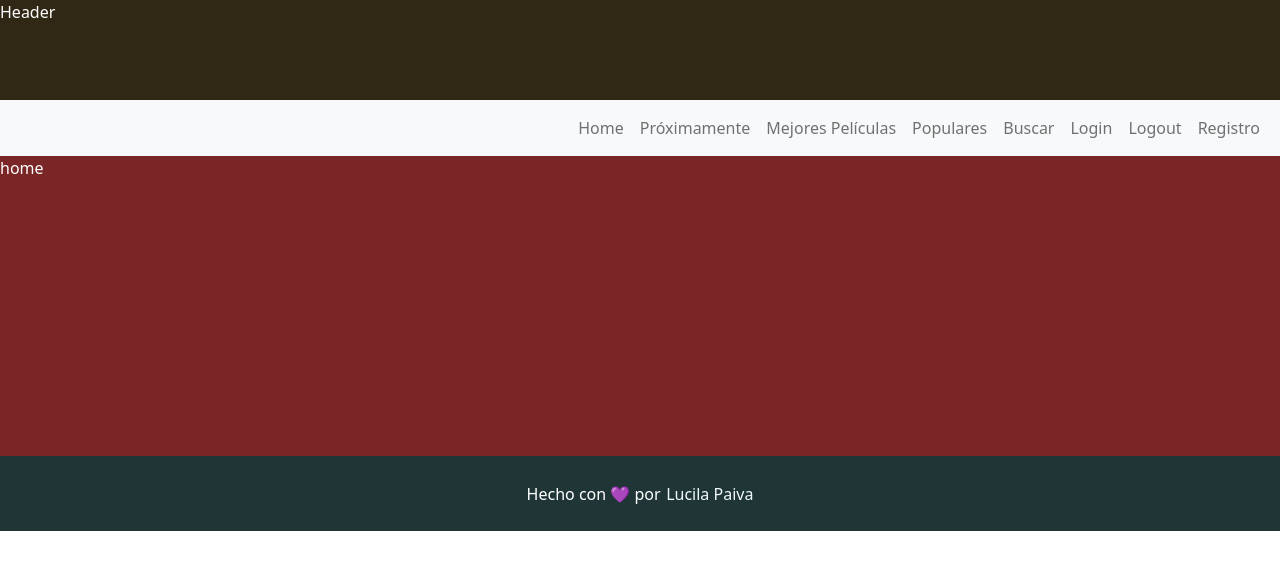
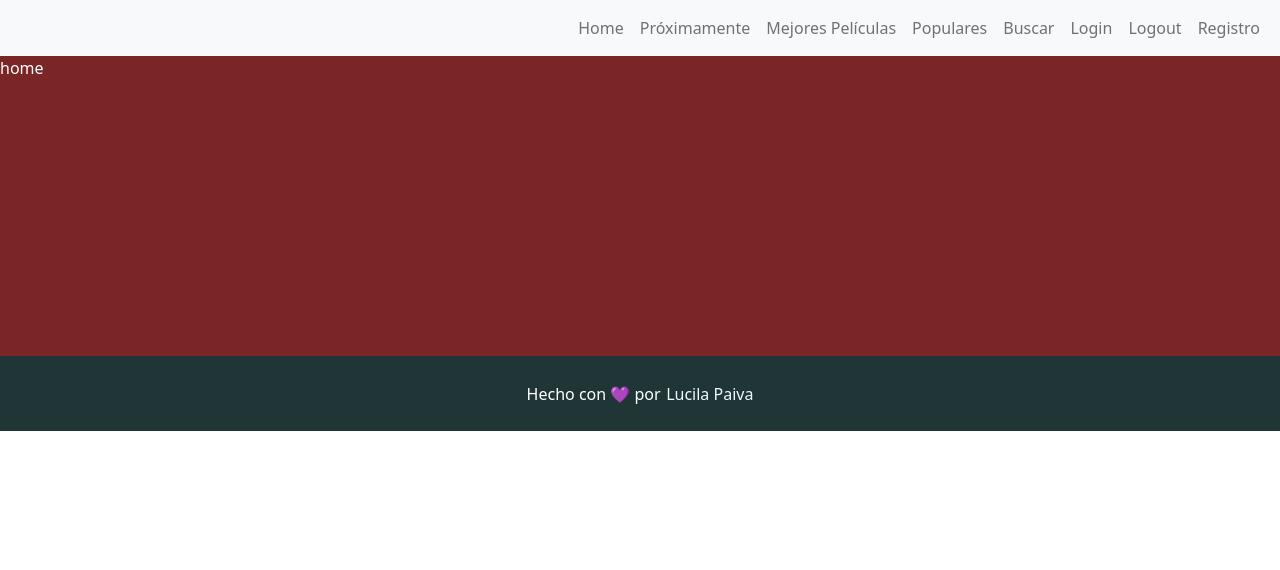
Before and after one commit to LucilaPaiva/movies-app, a React (Create React App) app: page /home in a window 1280 px wide. Shown: the top 570 px of the page. Built offline with nearby package versions, Linux system fonts and the light colour scheme.

Commit message:
Creación del Navbar. Saqué el Menú del Layout. Rutas en el Navbar

```diff
--- a/src/App.tsx
+++ b/src/App.tsx
@@ -7,7 +7,7 @@ function App() {
   return (
     <BrowserRouter>
       <Routes>
-        <Route path="/" element={ <Login /> } />
+        <Route path="/login" element={ <Login /> } />
         <Route path="/home" element={ <Home /> } />
         <Route path="/latestReleases" element={ <LatestReleases /> } />
         <Route path="/populars" element={ <Populars /> } />
--- a/src/components/layout/Header/index.tsx
+++ b/src/components/layout/Header/index.tsx
@@ -1,10 +1,11 @@
+import { Menu } from "../Menu";
 import "./styles.scss";
+
 
 const Header = () => {
     return (
       <header className="main-header">
-            Header
-
+            <Menu />
       </header>
     );
   };
--- a/src/components/layout/Header/styles.scss
+++ b/src/components/layout/Header/styles.scss
@@ -1,6 +1,6 @@
-.main-header{
+// .main-header{
 
-    height: 100px;
-    background-color: rgb(48, 39, 21);
-    color: white;
-}
+
+//     background-color: rgb(48, 39, 21);
+//     color: white;
+// }
--- a/src/components/layout/Layout/index.tsx
+++ b/src/components/layout/Layout/index.tsx
@@ -2,7 +2,7 @@ import { FC, ReactNode } from "react";
 import { Footer } from "../Footer";
 import { Header } from "../Header"
 import { Main } from "../Main";
-import { Menu } from "../Menu";
+
 
 type Props = {
   children: ReactNode
@@ -12,7 +12,6 @@ const Layout: FC<Props> = ({ children }) => {
   return (
     <>
       <Header />
-      <Menu />
       <Main>
           { children }
       </Main>
```
